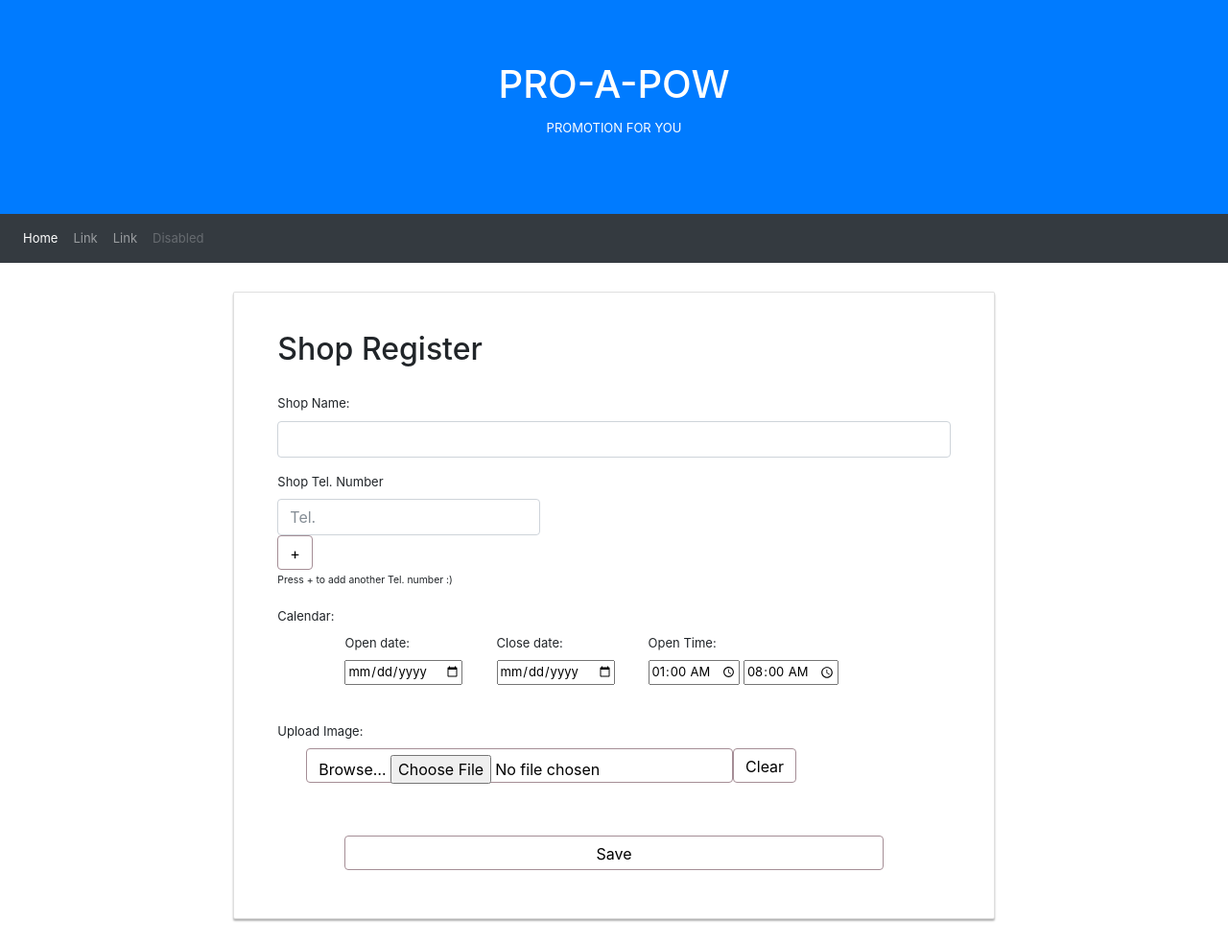
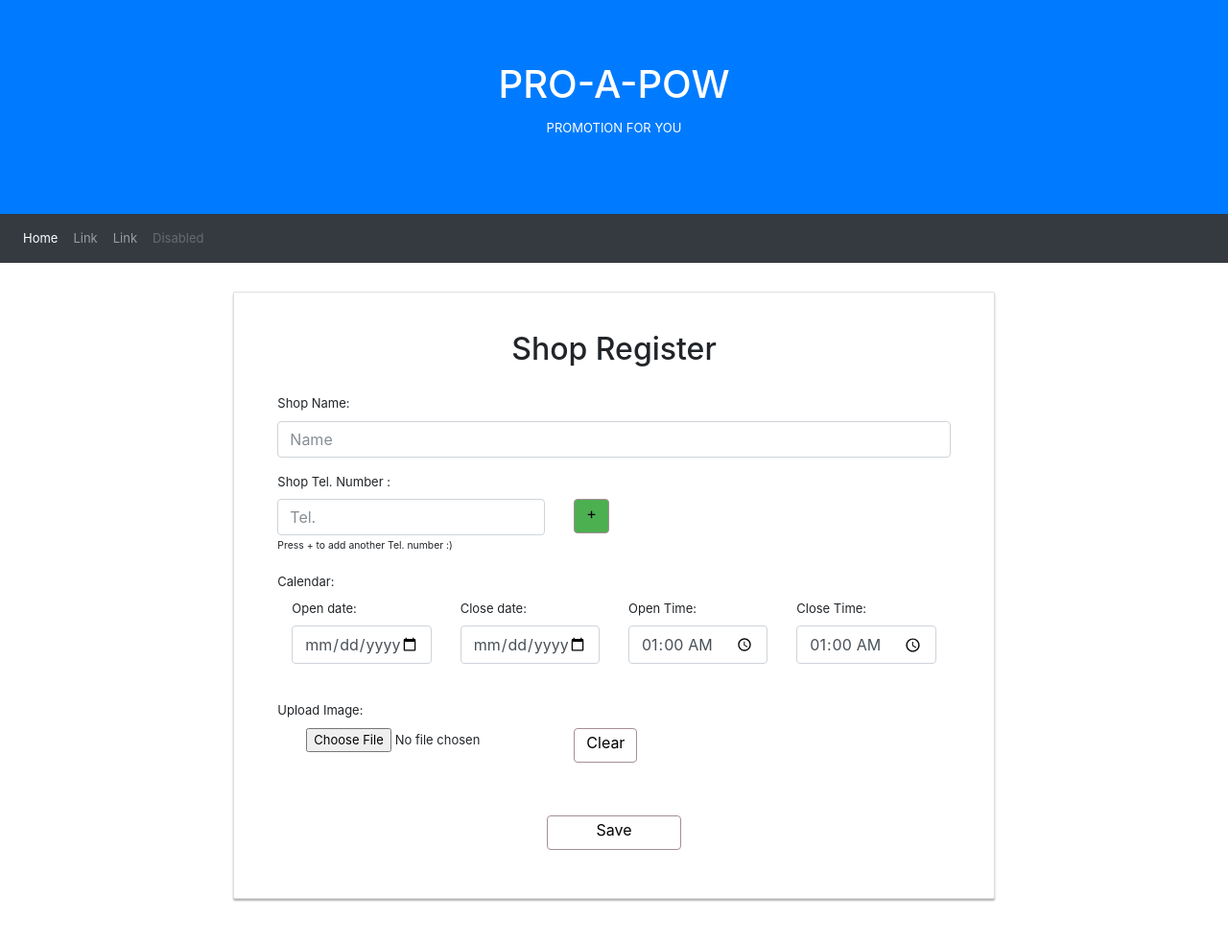
Before and after one commit to kondohiroki/ProjectPro-A-POW, a PHP site: page /HTML/ShopRegister.html in a window 1280 px wide. Shown: the whole page at 96% size. After the commit the page ends 940 px from the top, so only its background shows below. Run offline with PHP 8.4, Linux system fonts and the light colour scheme; some libraries are stand-ins or nearby versions.

Commit message:
fix korn's file

```diff
--- a/CSS/MainStyle2.css
+++ b/CSS/MainStyle2.css
@@ -41,6 +41,7 @@
     box-shadow: 0px 2px 2px rgba(0, 0, 0, 0.3);
 }
 .btn {
+    padding-top: 0%;
     font-weight: 400;
     height: 36px;
     -moz-user-select: none;
--- a/CSS/styleOfShopRegister.css
+++ b/CSS/styleOfShopRegister.css
@@ -19,19 +19,20 @@
 }
 
 #columnCalendar1{
-  margin-left: 10%;
+  margin-left: 0%;
 }
 #columnCalendar2{
-  margin-left: 5%;
+  margin-left: 0%;
 }
 #columnCalendar3{
-  margin-left: 5%;
+  margin-left: 0%;
+
 }
 #img-upload{
-    width: 100%;
+    width: 50%;
 }
 #sizeButtonOfSaveRegister{
-  width: 80%;
+  width: 20%;
 }
 
 /**{
@@ -41,6 +42,14 @@
 #field {
     margin-bottom:20px;
 }
+#b1 {
+    background-color: #4CAF50;
+}
+#b2 {
+    background-color: #E25471;
+}
+.form-control:hover,
+.btn:hover,
 .form-control:focus,
 .btn:focus {
     border-color: #6891a2;
@@ -48,3 +57,23 @@
     -webkit-box-shadow: inset 0 1px 1px rgba(0,0,0,.075),0 0 8px 	#6891a2;
     box-shadow: inset 0 1px 1px rgba(0,0,0,.075),0 0 8px #6891a2;
 }
+.btn:hover{
+    background-color: #007BFF;
+    color: white;
+}
+.btn-danger:hover{
+    background-color: #DC3545;
+    color: white;
+}
+/*.btn {
+    width: 100%;
+}*/
+#browsebutt{
+    border: none;
+}
+#opent{
+  width: 100%;
+}
+#closet{
+  width: 100%;
+}
--- a/HTML/ShopRegister.html
+++ b/HTML/ShopRegister.html
@@ -51,12 +51,12 @@
             <div class="container">
               <div class="card">
                 <div class="card-body">
-                  <h2>Shop Register</h2>
+                  <center><h2>Shop Register</h2></center>
                   <br>
-                  <form>
+                  <form onsubmit="return search()">
                     <div class="form-group">
                       <label for="test">Shop Name:</label>
-                      <input type="text" class="form-control" id="Shop Name"  >
+                      <input type="text" class="form-control" id="Shop Name" placeholder="Name" required>
                     </div>
 
 
@@ -65,22 +65,25 @@
 	                     <div class="row">
 		                      <input type="hidden" name="count" value="1" />
                             <div class="control-group" id="fields">
-                             <label class="control-label" for="field1">Shop Tel. Number</label>
+                              <label class="control-label" for="field1">Shop Tel. Number :</label>
                               <div class="controls" id="profs">
-                               <form class="input-append">
+                                <div class="input-append">
                                   <div class="row-fluid">
                                     <div id="container">
                                     </div>
                                   </div>
-                        <div class="row-fluid">
+                                  <div class="row">
+                                    <div class="col-sm-10">
                                       <input autocomplete="off" class="form-control" id="field1" name="prof1" type="text" placeholder="Tel." data-items="8"/>
+                                    </div>
+                                    <div class="col-sm-2">
                                       <button id="b1" class="btn add" type="button">+</button>
                                     </div>
-                      </form>
+                                  </div>
+                                </div>
                                 <small>Press + to add another Tel. number :)</small>
                                 <br>
                                 <br>
-
                               </div>
                             </div>
 	                        </div>
@@ -90,20 +93,23 @@
                  <label>Calendar:</label>
                  <div class="container">
                  <div class="row">
-                   <div col-sm-3 id="columnCalendar1">
+                   <div class="col-sm-3" id="columnCalendar1">
                      <label>Open date:</label><br>
-                     <input type="date" name="OpenDate" >
+                     <input class="form-control" type="date" name="OpenDate" >
                    </div>
 
-                   <div col-sm-3 id="columnCalendar2">
+                   <div class="col-sm-3" id="columnCalendar2">
                      <label>Close date:</label><br>
-                      <input type="date" name="CloseDate" >
+                      <input class="form-control" type="date" name="CloseDate" >
                    </div>
 
-                   <div col-sm-3 id="columnCalendar3">
+                   <div class="col-sm-3" id="columnCalendar3">
                      <label>Open Time:</label><br>
-                     <input type="time" name="OpenTime" value="01:00">
-                     <input type="time" name="OpenTime" value="08:00">
+                     <input class="form-control" type="time" name="OpenTime" value="01:00" id="opent">
+                   </div>
+                   <div class="col-sm-3" id="columnCalendar3">
+                      <label>Close Time:</label><br>
+                      <input class="form-control" type="time" name="CloseTime" value="01:00" id="closet">
                     </div>
                  </div>
                </div>
@@ -117,7 +123,7 @@
                             <div class="input-group">
                               <!--<span class="input-group-btn">
                               </span>-->
-                              <button type="button" class="btn btn-light">Browse… <input type="file" accept="image/png, image/jpeg, image/gif" id="imgInp" </button>
+                              <input type="file" accept="image/png, image/jpeg, image/gif" id="imgInp"/>
                               <button id="clear" class="btn btn-default">Clear</button>
                             </div>
                             <br>
--- a/JS/UploadImage.js
+++ b/JS/UploadImage.js
@@ -51,18 +51,19 @@ $(document).ready( function() {
         return 0;
     }
 
-    window.genInput = function(baseName,type,val,extraClass) {
-        return '<input class="input form-control '+extraClass+'" name="'+baseName+'[]" type="'+type+'" value="'+val+'">';
+    window.genInput = function(ph,baseName,type,val,extraClass) {
+        return '<input class="input form-control '+extraClass+'" name="'+baseName+'[]" type="'+type+'" value="'+val+'" placeholder="'+ph+'">';
     }
 
     window.genBtn = function(label,extraClass) {
-        return '<button class="btn '+extraClass+'" >'+label+'</button></div>';
+        return '<button class="btn '+extraClass+'" id="b2" >'+label+'</button>';
     }
 
     window.genNewRow = function(type,val) {
         switch(type) {
             default:
-                return '<div class="row-fluid record"><div class="span12">'+genInput('field','text',val)+' '+genBtn('-', 'btn-danger remove-parent')+'</div></div>';
+                return '<div class="row record"><div class="col-sm-10">'+genInput('Tel.','field','text',val)+''+genBtn('-', 'btn-danger remove-parent')+'</div></div>';
+                /*return '<div class="row record"><div class="col-sm-10">'+genInput('Tel.','field','text',val)+'</div><div class="col-sm-2">'+genBtn('-','btn-danger remove-parent')+'</div></div>';*/
         }
         console.log('Check your code Im broken...')
         return ''; // should never happen
```
Lines whose indentation alone changed are shown as unchanged.
